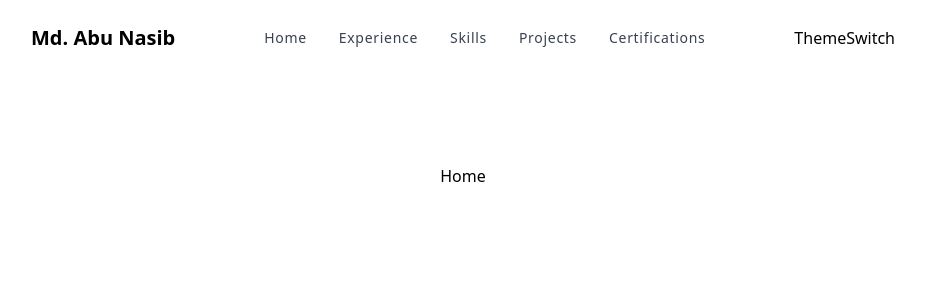
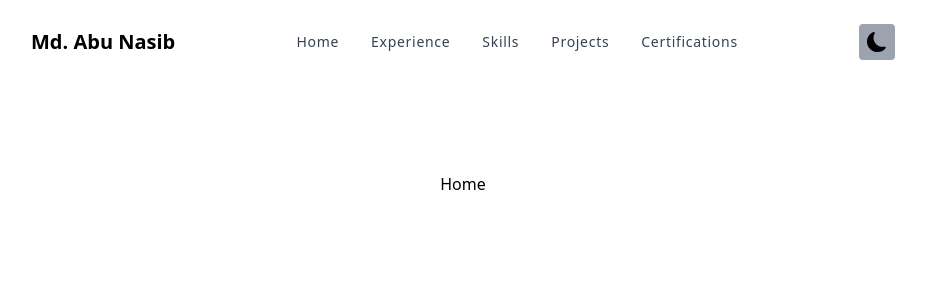
Before and after one commit to Sparrow48/sparrow48.github.io, a React (Vite) app: page / in a window 1280 px wide. Shown: the top 300 px of the page, without its empty margins (177-1103 px from the left). Built offline with nearby package versions, Linux system fonts and the light colour scheme.

Commit message:
Add Dark mood.

```diff
--- a/package.json
+++ b/package.json
@@ -13,6 +13,7 @@
     "flowbite-react": "^0.3.8",
     "react": "^18.2.0",
     "react-dom": "^18.2.0",
+    "react-icons": "^4.7.1",
     "react-router-dom": "^6.8.2"
   },
   "devDependencies": {
--- a/src/App.jsx
+++ b/src/App.jsx
@@ -9,7 +9,7 @@ function App() {
 
   return (
     <Router>
-      <div className='flex flex-col space-y-16'>
+      <div className='flex flex-col space-y-16 h-screen  dark:bg-black'>
         <div className='sticky top-0'>
           <Header />
         </div>
--- a/src/components/Header.jsx
+++ b/src/components/Header.jsx
@@ -11,7 +11,7 @@ const Header = () => {
             fluid={true}
             rounded={true}
 
-            className="sticky top-0 z-20 max-w-4xl py-2 mx-auto bg-white md:py-6 md:mb-6 dark:bg-black"
+            className="sticky top-0 z-20 max-w-4xl py-2 gap-1 mx-auto bg-white md:py-6 md:mb-6 dark:bg-black"
         >
             <Navbar.Brand>
                 <NavLink to="/">
@@ -21,7 +21,7 @@ const Header = () => {
                 </NavLink>
 
             </Navbar.Brand>
-            <div className="flex md:order-2">
+            <div className="flex space-x-1 md:order-2">
                 <ThemeSwitch />
                 <Navbar.Toggle className="-mt-1" />
             </div>
--- a/src/components/ThemeSwitch.jsx
+++ b/src/components/ThemeSwitch.jsx
@@ -1,8 +1,40 @@
-import React from 'react'
+import React, { useEffect, useState } from 'react'
+import { BsFillSunFill, BsMoonFill } from 'react-icons/bs';
 
 const ThemeSwitch = () => {
+    const [theme, setTheme] = useState('')
+    const element = document.documentElement;
+    const darkQuery = window.matchMedia("(prefers-color-scheme: dark)");
+
+    useEffect(() => {
+        const _theme = localStorage.theme;
+        setTheme(_theme)
+    }, [])
+
+    const toggleTheme = () => {
+        if (theme !== 'dark') {
+            setTheme('dark')
+            localStorage.setItem('theme', 'dark');
+        } else {
+            setTheme('light')
+            localStorage.setItem('theme', 'light');
+        }
+    }
+
+    const onWindowMatch = () => {
+        if (localStorage.theme === "dark" || (!"theme" in localStorage && darkQuery.matches)) {
+            element.classList.add('dark')
+        } else {
+            element.classList.remove('dark')
+        }
+    }
+
+    onWindowMatch()
     return (
-        <div>ThemeSwitch</div>
+        <button onClick={toggleTheme}>
+            {theme === 'dark' ? <div className='text-xl p-2 bg-gray-400 rounded text-yellow-500'> <BsFillSunFill /></div> : <div className='text-xl p-2 bg-gray-400 rounded'> <BsMoonFill /></div>}
+        </button>
+
     )
 }
 
--- a/tailwind.config.cjs
+++ b/tailwind.config.cjs
@@ -1,5 +1,6 @@
 /** @type {import('tailwindcss').Config} */
 module.exports = {
+  darkMode: 'class',
   content: [
     "./index.html",
     "./src/**/*.{js,ts,jsx,tsx}",
```
Also changed, not shown: src/utils/constant.js (added), 1 other file (tests, documents, lock files or other folders).
